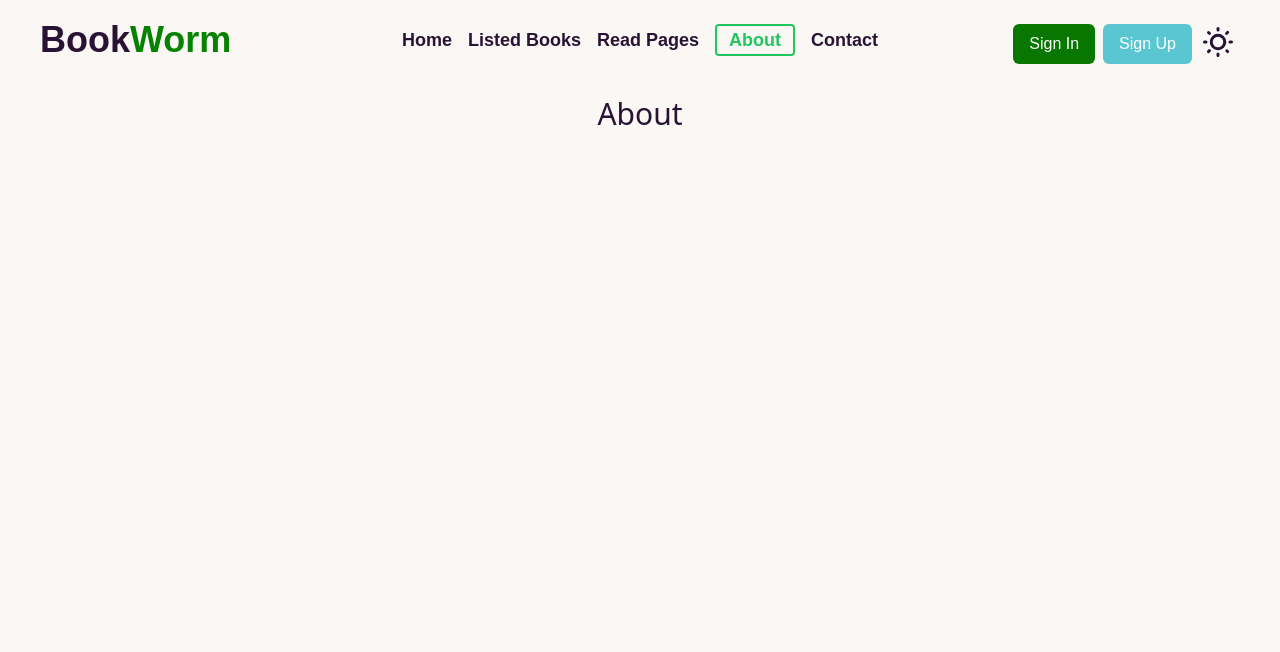
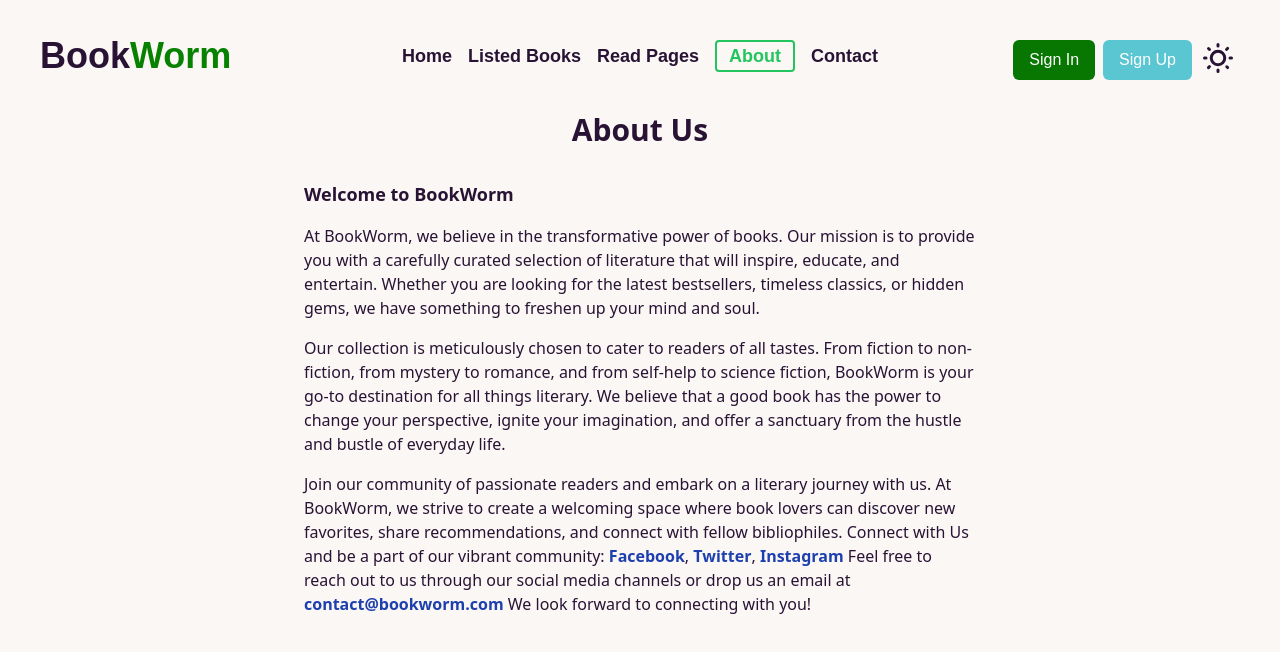
Before and after one commit to Rashedin-063/React-Bookworm-Project, a React (Vite) app: page /about in a window 1280 px wide. Shown: the top 652 px of the page. Built offline with nearby package versions, Linux system fonts and the light colour scheme.

Commit message:
contact and about section done

```diff
--- a/package.json
+++ b/package.json
@@ -16,7 +16,8 @@
     "react-dom": "^18.3.1",
     "react-icons": "^5.2.1",
     "react-router-dom": "^6.24.0",
-    "sort-by": "^0.0.2"
+    "sort-by": "^0.0.2",
+    "sweetalert2": "^11.6.13"
   },
   "devDependencies": {
     "@types/react": "^18.3.3",
--- a/src/components/Banner.jsx
+++ b/src/components/Banner.jsx
@@ -4,7 +4,7 @@ import Button from './Button';
 
 const Banner = ( ) => {
   return (
-    <div className='flex flex-col-reverse lg:flex-row items-center justify-between px-6 lg:pl-28 xl:pl-48 banner-bg rounded-3xl mx-2 lg:mx-0 h-[600px] font-playfair mt-8 lg:mt-12'>
+    <div className='flex flex-col-reverse lg:flex-row items-center justify-between px-6 lg:pl-28 xl:pl-48 banner-bg rounded-3xl mx-2 lg:mx-0 h-[600px] font-playfair mt-8 lg:mt-[52px]'>
       <div className='pb-10'>
         <h1 className='lg:text-6xl text-center lg:text-left text-4xl font-bold leading-tight lg:leading-[1.30] lg:mt-8 lg:w-[450px]'>
           <span className='flex md:gap-2 flex-col md:flex-row lg:flex-col lg:gap-0'>
--- a/src/components/Book.jsx
+++ b/src/components/Book.jsx
@@ -17,7 +17,7 @@ const Book = ({ book }) => {
        <p className='space-x-4 mt-2 text-center'>
          {tags.map((tag) => (
            <span
-             className='bg-[#99b2960c] px-2 py-1 text-primary rounded-lg'
+             className='bg-[#99b2960c] px-2 py-1 text-primary rounded-lg font-work-sans'
              key={tag}
            >
              #{tag}
@@ -27,10 +27,10 @@ const Book = ({ book }) => {
        <h2 className='mt-2 text-2xl font-bold max-w-xs text-center'>
          {bookName}
        </h2>
-       <p className='mt-1 font-medium text-center'>Author : {author}</p>
+       <p className='mt-1 font-medium text-center font-work-sans'>Author : {author}</p>
        <hr className='border-dashed my-2' />
        <div className='flex items-center justify-between px-5'>
-         <div className='flex items-center gap-1'>
+         <div className='flex items-center gap-1 font-work-sans'>
            <BiSolidCategory />
            <p>{category}</p>
          </div>
--- a/src/components/BookDetails.jsx
+++ b/src/components/BookDetails.jsx
@@ -1,13 +1,21 @@
 import { Link, useLoaderData, useParams } from "react-router-dom";
 import Button from "./Button";
+import { saveReadBook, saveWishlist } from "../utilities";
 
 const BookDetails = () => {
   const books = useLoaderData();
   const { bookId } = useParams();
   const idInt = parseInt(bookId);
-  console.log(idInt, typeof idInt)
 
   const book = books.find(book => book.id === idInt);
+
+  const handleReadNow = id => {
+    saveReadBook(id)
+  }
+
+  const handleWishlist = id => {
+    saveWishlist(id)
+  }
 
   const {
     id,
@@ -23,8 +31,8 @@ const BookDetails = () => {
     yearOfPublishing,
   } = book;
   return (
-    <div className='flex flex-col lg:flex-row lg:items-start gap-12 mt-4 mb-4 lg:mb-12 mx-2 lg:mx-0'>
-      <div className='h-[500px] lg:w-[800px] lg:h-[580px] p-16 bg-gray-200 rounded-lg shadow-xl'>
+    <div className='flex flex-col lg:flex-row lg:items-start gap-12 mt-8 lg:mt-16 mb-4 lg:mb-12 mx-2 lg:mx-0 font-work-sans'>
+      <div className='h-[600px] w-[500px] mx-auto lg:w-[1500px] lg:h-[580px] p-8 bg-gray-200 rounded-lg shadow-xl'>
         <img
           className='rounded-3xl w-full h-full'
           src={image}
@@ -32,7 +40,7 @@ const BookDetails = () => {
         />
       </div>
       <div className='mx-4 lg:mx-0 lg:h-[80vh] flex flex-col justify-center relative lg:static'>
-        <h2 className='font-bold text-4xl mb-2'>{bookName}</h2>
+        <h2 className='font-bold text-4xl mb-4 font-playfair'>{bookName}</h2>
 
         <p>
           Author:{' '}
@@ -79,11 +87,11 @@ const BookDetails = () => {
             <p>{rating}</p>
           </div>
         </div>
-        <div className='space-x-4 mt-7 flex justify-center lg:justify-start absolute lg:static top-6 right-6'>
-          <Link>
+        <div className='space-x-4 mt-7 flex justify-center lg:justify-start absolute lg:static top-8 right-5'>
+          <Link onClick={() => handleReadNow(id)}>
             <Button label='Read Now' type='primary'></Button>
           </Link>
-          <Link>
+          <Link onClick={() => handleWishlist(id)}>
             <Button label='Wishlist' type='secondary'></Button>
           </Link>
         </div>
--- a/src/components/Nav.jsx
+++ b/src/components/Nav.jsx
@@ -84,7 +84,7 @@ const Nav = () => {
 
 
   return (
-    <div className='navbar bg-base-100 rounded-md pt-4 font-work-sans max-w-7xl fixed z-20'>
+    <div className='navbar bg-base-100 rounded-md pt-4 lg:pt-8 font-work-sans max-w-7xl fixed z-20'>
       <div className='navbar-start'>
         <div className='dropdown'>
           <div
--- a/src/index.css
+++ b/src/index.css
@@ -5,6 +5,9 @@
 /* google fonts */
 @import url('https://fonts.googleapis.com/css2?family=Playfair+Display:ital,wght@0,400..900;1,400..900&family=Work+Sans:ital,wght@0,100..900;1,100..900&display=swap');
 
+
+
+/* custom style */
 .font-work-sans{
   font-family: "Work Sans", sans-serif;
 }
@@ -13,7 +16,6 @@
   font-family: "Playfair Display", serif
 }
 
-/* custom style */
 .primary-bg{
   background-color:   #077701;
 }
--- a/src/pages/About.jsx
+++ b/src/pages/About.jsx
@@ -2,8 +2,60 @@
 
 const About = () => {
   return (
-    <div>
-      <h2 className='text-3xl text-center'>About</h2>
+    <div className='max-w-lg md: md:max-w-xl lg:max-w-2xl mx-auto mt-12 space-y-4'>
+      <h2 className='text-3xl text-center mb-8 font-bold'>About Us</h2>
+      <h5 className='text-lg font-semibold'>Welcome to BookWorm</h5>
+      <p>
+        At BookWorm, we believe in the transformative power of books. Our
+        mission is to provide you with a carefully curated selection of
+        literature that will inspire, educate, and entertain. Whether you are
+        looking for the latest bestsellers, timeless classics, or hidden gems,
+        we have something to freshen up your mind and soul.
+      </p>
+      <p>
+        Our collection is meticulously chosen to cater to readers of all tastes.
+        From fiction to non-fiction, from mystery to romance, and from self-help
+        to science fiction, BookWorm is your go-to destination for all things
+        literary. We believe that a good book has the power to change your
+        perspective, ignite your imagination, and offer a sanctuary from the
+        hustle and bustle of everyday life.
+      </p>
+      <p>
+        Join our community of passionate readers and embark on a literary
+        journey with us. At BookWorm, we strive to create a welcoming space
+        where book lovers can discover new favorites, share recommendations, and
+        connect with fellow bibliophiles. Connect with Us and be a part of our
+        vibrant community:{' '}
+        <a
+          className='text-blue-800 font-semibold hover:underline'
+          href='www.facebook.com'
+        >
+          Facebook
+        </a>
+        ,{' '}
+        <a
+          className='text-blue-800 font-semibold hover:underline'
+          href='www.facebook.com'
+        >
+          Twitter
+        </a>
+        ,{' '}
+        <a
+          className='text-blue-800 font-semibold hover:underline'
+          href='www.facebook.com'
+        >
+          Instagram
+        </a>{' '}
+        Feel free to reach out to us through our social media channels or drop
+        us an email at{' '}
+        <a
+          className='text-blue-800 font-bold hover:underline'
+          href='contact@bookworm.com.'
+        >
+          contact@bookworm.com
+        </a>{' '}
+        We look forward to connecting with you!
+      </p>
     </div>
   );
 };
--- /dev/null
+++ b/src/utilities/index.js
@@ -0,0 +1,72 @@
+// import toast from 'react-hot-toast';
+import Swal from 'sweetalert2';
+
+// get items from LS
+ const getReadBooks = () => {
+  const storedReadBooks = localStorage.getItem('readBooks');
+  return storedReadBooks ? JSON.parse(storedReadBooks) : []
+};
+
+const getWishList = () => {
+  const storedWishList = localStorage.getItem('wishBooks');
+  return storedWishList ? JSON.parse(storedWishList) : []
+};
+
+// save items to LS
+const saveReadBook = (id) => {
+  const bookIds = getReadBooks();
+  const isExist = bookIds.find(bookId => bookId === id)
+  if (isExist) {
+   Swal.fire({
+      title: 'Did you forget?',
+      text: 'You already read this book',
+      icon: 'question',
+   });
+    return;
+  }
+
+  bookIds.push(id);
+  localStorage.setItem('readBooks', JSON.stringify(bookIds))
+
+ Swal.fire({
+   title: 'Well done!',
+   text: 'You have read this book',
+   icon: 'success',
+ });
+};
+
+const saveWishlist = (id) => {
+  const wishIds = getWishList();
+  const isExist = wishIds.find(wishId => wishId === id)
+  if (isExist) {
+    Swal.fire({
+      title: 'Did you forget?',
+      text: 'You already read this book',
+      icon: 'question',
+    });
+    return;
+  }
+
+  const bookIds = getReadBooks();
+  const isExist2 = bookIds.find(bookId => bookId === id);
+    if (isExist2) {
+      Swal.fire({
+        title: 'Did you forget?',
+        text: 'You already read this book',
+        icon: 'question',
+      });
+      return;
+    }
+
+  wishIds.push(id);
+  localStorage.setItem('wishBooks', JSON.stringify(wishIds))
+
+ Swal.fire({
+   title: 'Very Good!',
+   text: 'Your wish may come true',
+   icon: 'success',
+ });
+};
+
+
+export {getReadBooks, getWishList, saveReadBook, saveWishlist}
```
Also changed, not shown: src/pages/Contact.jsx (+90 -2 lines), 1 other file (tests, documents, lock files or other folders).
